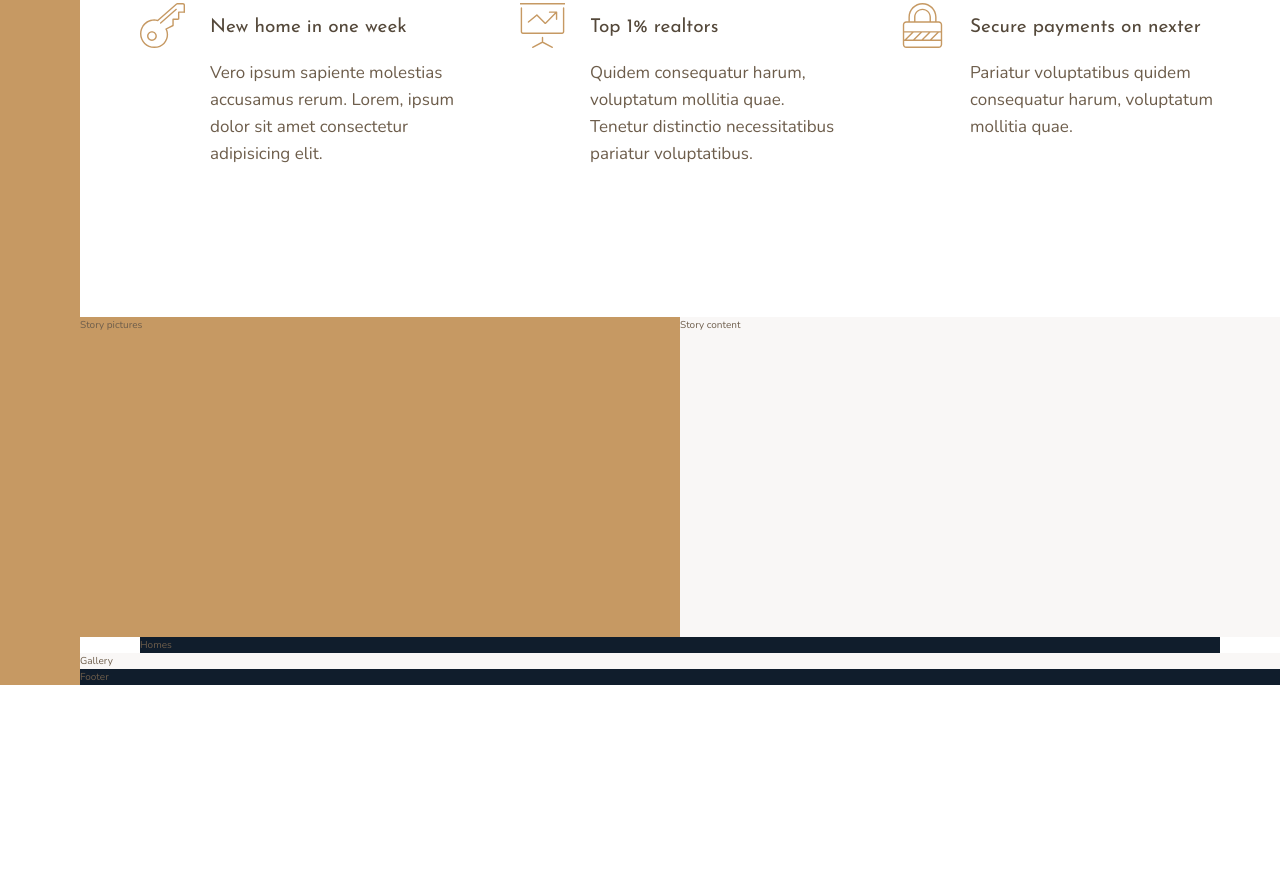
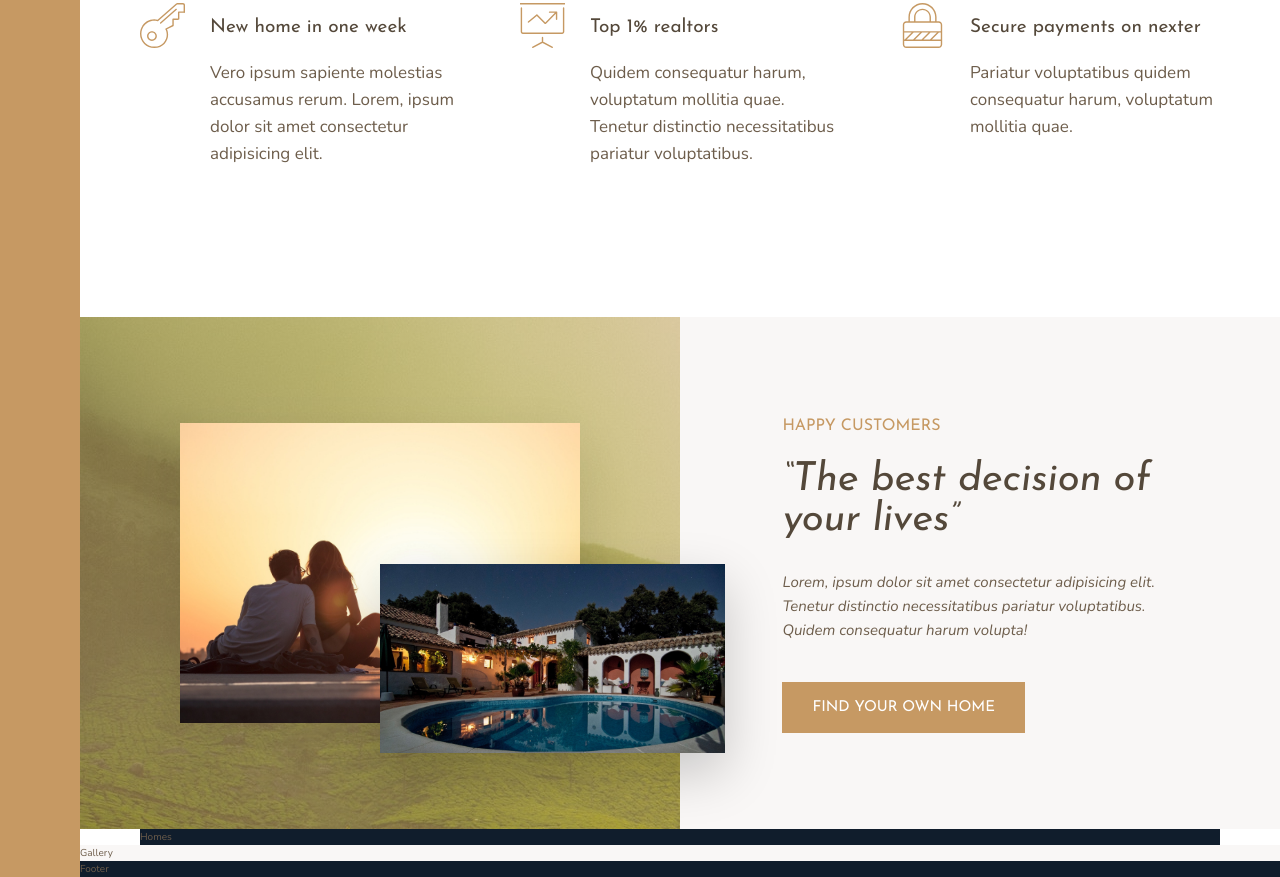
Before and after one commit to gabriel2302/Nexter-App, a plain HTML site: page index.html in a window 1280 px wide. Shown: the part 991-1868 px from the top of the page. Before the commit the page ends 1676 px from the top, so only its background shows below. Drawn offline with nearby package versions, Linux system fonts and the light colour scheme.

Commit message:
6°Commit - Sessão Story

```diff
--- a/css/style.css
+++ b/css/style.css
@@ -17,12 +17,26 @@ body {
 
 .container {
   display: grid;
-  grid-template-rows: 80vh min-content 40vh repeat(3, min-content);
+  grid-template-rows: 80vh min-content 40vw repeat(3, min-content);
   grid-template-columns: [sidebar-start] 8rem [sidebar-end full-start] minmax(6rem, 1fr) [center-start] repeat(8, [col-start] minmax(min-content, 14rem) [col-end]) [center-end] minmax(6rem, 1fr) [full-end]; }
 
 .heading-1, .heading-2, .heading-3, .heading-4 {
   font-family: "Josefin Sans", sans-serif;
   font-weight: 400; }
+
+.heading-2 {
+  font-style: italic;
+  font-size: 4rem;
+  line-height: 1; }
+  .heading-2--light {
+    color: #f9f7f6; }
+  .heading-2--dark {
+    color: #54483A; }
+
+.heading-3 {
+  font-size: 1.6rem;
+  color: #c69963;
+  text-transform: uppercase; }
 
 .heading-4 {
   font-size: 1.9rem; }
@@ -30,6 +44,32 @@ body {
     color: #f9f7f6; }
   .heading-4--dark {
     color: #54483A; }
+
+.btn {
+  background-color: #c69963;
+  color: #fff;
+  border: none;
+  border-radius: 0;
+  cursor: pointer;
+  font-family: "Josefin Sans", sans-serif;
+  font-size: 1.5rem;
+  text-transform: uppercase;
+  padding: 1.8rem 3rem;
+  transition: all .2s; }
+  .btn:hover {
+    background-color: #B28451; }
+
+.mb-sm {
+  margin-bottom: 2rem; }
+
+.mb-md {
+  margin-bottom: 3rem; }
+
+.mb-lg {
+  margin-bottom: 4rem; }
+
+.mb-xg {
+  margin-bottom: 8rem; }
 
 .sidebar {
   background-color: #c69963;
@@ -68,11 +108,44 @@ body {
 
 .story__pictures {
   background-color: #c69963;
-  grid-column: full-start / col-end 4; }
+  grid-column: full-start / col-end 4;
+  background-image: linear-gradient(rgba(198, 153, 99, 0.5), rgba(198, 153, 99, 0.5)), url(../img/back.jpg);
+  display: grid;
+  grid-template-rows: repeat(6, 1fr);
+  grid-template-columns: repeat(6, 1fr);
+  align-items: center; }
+
+.story__img--1 {
+  width: 100%;
+  grid-row: 2 / 6;
+  grid-column: 2 / 6;
+  box-shadow: 0 2rem 5rem rgba(0, 0, 0, 0.1); }
+
+.story__img--2 {
+  width: 115%;
+  grid-row: 4 / 6;
+  grid-column: 4 / 7;
+  box-shadow: 0 2rem 5rem rgba(0, 0, 0, 0.2);
+  z-index: 20; }
 
 .story__content {
   background-color: #f9f7f6;
-  grid-column: col-start 5 / full-end; }
+  grid-column: col-start 5 / full-end;
+  padding: 6rem 8vw;
+  display: flex;
+  flex-direction: column;
+  justify-content: center;
+  align-items: flex-start;
+  /*
+        display: grid;
+        align-content: center;
+        justify-items: start;
+        */ }
+
+.story__text {
+  font-size: 1.5rem;
+  font-style: italic;
+  margin-bottom: 4rem; }
 
 .homes {
   background-color: #101d2c;
--- a/index.html
+++ b/index.html
@@ -91,11 +91,18 @@
     </section>
 
     <div class="story__pictures">
-        Story pictures
+        <img src="img/story-1.jpeg" alt="Story 1" class="story__img--1">
+        <img src="img/story-2.jpeg" alt="Story 2" class="story__img--2">
     </div>
 
     <div class="story__content">
-        Story content
+        <h3 class="heading-3 mb-sm">Happy Customers</h3>
+        <h2 class="heading-2 heading-2--dark mb-md">&ldquo;The best decision of your lives&rdquo;</h2>
+        <p class="story__text">
+            Lorem, ipsum dolor sit amet consectetur adipisicing elit. Tenetur distinctio necessitatibus pariatur
+            voluptatibus. Quidem consequatur harum volupta!
+        </p>
+        <button class="btn">Find your own home</button>
     </div>
 
     <section class="homes">
--- a/sass/_base.scss
+++ b/sass/_base.scss
@@ -36,7 +36,7 @@ body {
 
 .container {
     display: grid;
-    grid-template-rows: 80vh min-content 40vh repeat(3, min-content);
+    grid-template-rows: 80vh min-content 40vw repeat(3, min-content);
     grid-template-columns: [sidebar-start] 8rem [sidebar-end full-start]
      minmax(6rem, 1fr) [center-start]
      repeat(8, [col-start] minmax(min-content, 14rem) [col-end]) [center-end]
--- a/sass/_story.scss
+++ b/sass/_story.scss
@@ -2,10 +2,52 @@
     &__pictures {
         background-color: $color-primary;
         grid-column: full-start / col-end 4;
+        background-image: linear-gradient(rgba($color-primary, .5),
+                rgba($color-primary, .5)), url(../img/back.jpg);
+
+        display: grid;
+        grid-template-rows: repeat(6, 1fr);
+        grid-template-columns: repeat(6, 1fr);
+        align-items: center;
+    }
+
+    &__img {
+        &--1 {
+            width: 100%;
+            grid-row: 2 / 6;
+            grid-column: 2 / 6;
+            box-shadow: 0 2rem 5rem rgba(#000, .1);
+        }
+
+        &--2 {
+            width: 115%;
+            grid-row: 4 / 6;
+            grid-column: 4 / 7;
+            box-shadow: 0 2rem 5rem rgba(#000, .2);
+            z-index: 20;
+        }
     }
 
     &__content {
         background-color: $color-grey-light-1;
         grid-column: col-start 5 / full-end;
+        padding: 6rem 8vw;
+        //Flexbox
+        display: flex;
+        flex-direction: column;
+        justify-content: center;
+        align-items: flex-start;
+        //Grid
+        /*
+        display: grid;
+        align-content: center;
+        justify-items: start;
+        */
+    }
+
+    &__text {
+        font-size: 1.5rem;
+        font-style: italic;
+        margin-bottom: 4rem;
     }
 }
--- a/sass/_typography.scss
+++ b/sass/_typography.scss
@@ -9,16 +9,69 @@
 
 .heading-2 {
     @extend %heading;
+    font-style: italic;
+    font-size: 4rem;
+    line-height: 1;
+
+    &--light {
+        color: $color-grey-light-1;
+    }
+
+    &--dark {
+        color: $color-grey-dark-1;
+    }
 }
 
 .heading-3 {
     @extend %heading;
+    font-size: 1.6rem;
+    color: $color-primary;
+    text-transform: uppercase;
 }
 
 .heading-4 {
     @extend %heading;
     font-size: 1.9rem;
 
-    &--light {color: $color-grey-light-1;}
-    &--dark {color: $color-grey-dark-1;}
+    &--light {
+        color: $color-grey-light-1;
+    }
+
+    &--dark {
+        color: $color-grey-dark-1;
+    }
 }
+
+.btn {
+    background-color: $color-primary;
+    color: #fff;
+    border: none;
+    border-radius: 0;
+    cursor: pointer;
+    font-family: $font-display;
+    font-size: 1.5rem;
+    text-transform: uppercase;
+    padding: 1.8rem 3rem;
+    transition: all .2s;
+
+    &:hover {
+        background-color: $color-primary-dark;
+    }
+}
+
+//Auxilio
+.mb-sm {
+    margin-bottom: 2rem;
+}
+
+.mb-md {
+    margin-bottom: 3rem;
+}
+
+.mb-lg {
+    margin-bottom: 4rem;
+}
+
+.mb-xg {
+    margin-bottom: 8rem;
+}
```
